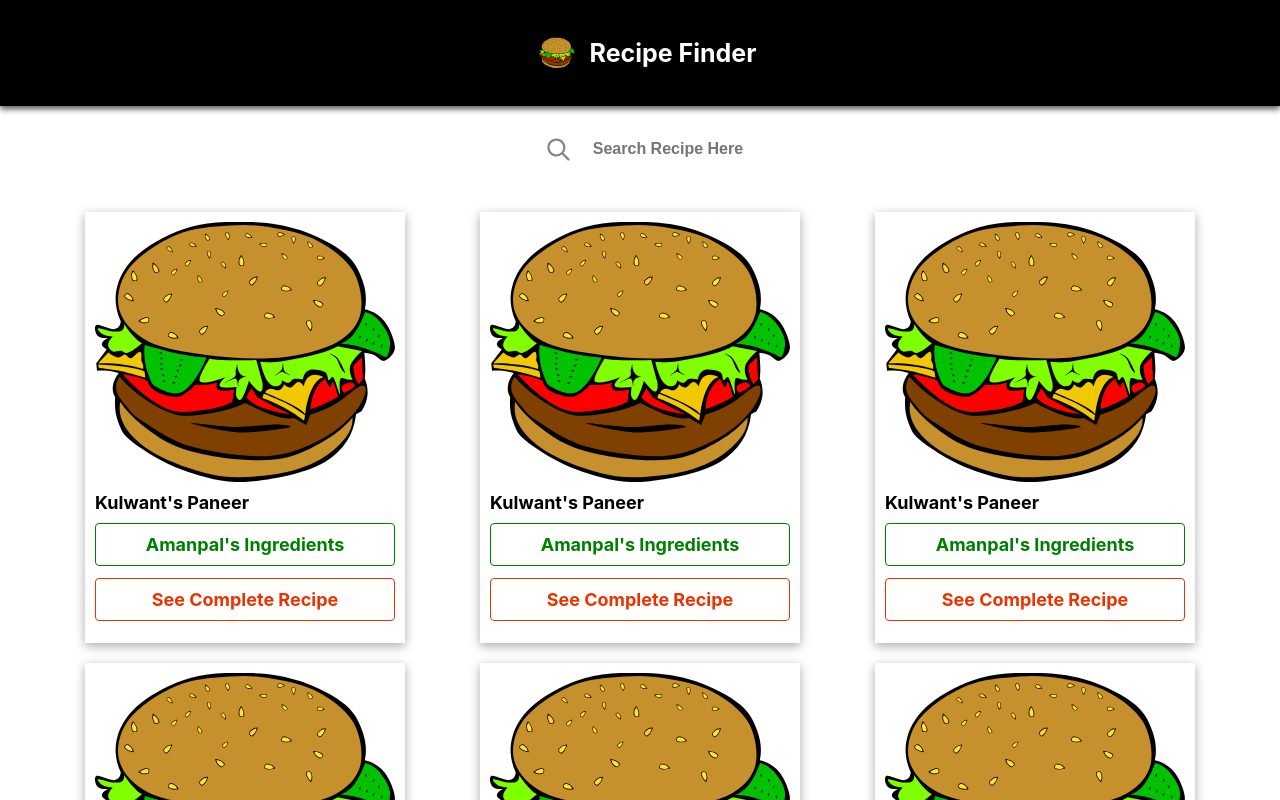
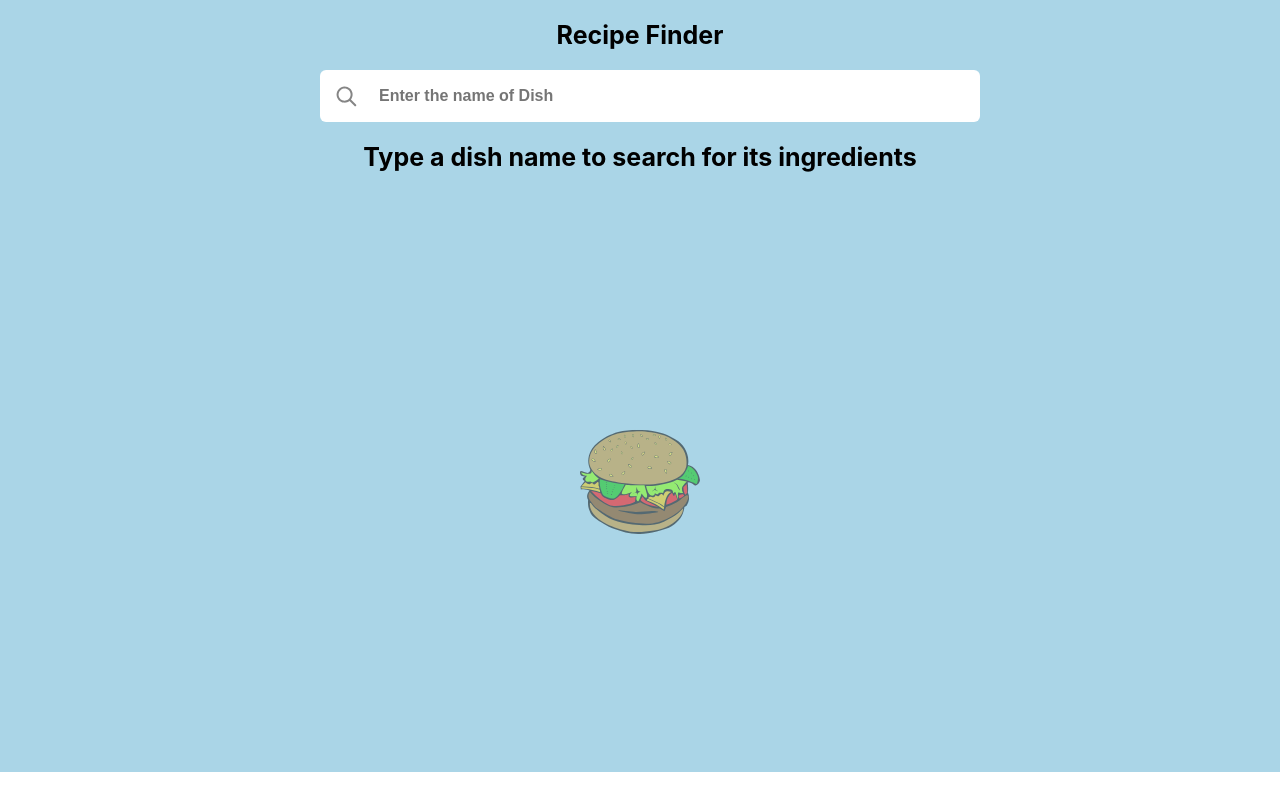
Before and after one commit to kiranpalsingh1806/recipe-finder-app, a React (Create React App) app: page / in a window 1280 px wide. Shown: the top 800 px of the page. Built offline with nearby package versions, Linux system fonts and the light colour scheme.

Commit message:
Added manual UI and placeholder

```diff
--- a/src/App.js
+++ b/src/App.js
@@ -1,102 +1,124 @@
+import React, { useState } from "react";
+import Axios from "axios";
 import styled from "styled-components";
-import Axios from "axios";
-import {Header,AppNameComponent,AppIcon,SearchComponent,SearchIcon,SearchInput} from './components/headerComponent'
-import {RecipeContainer,CoverImage,IngredientsText,SeeMoreText,RecipeName} from './components/recipeComponent'
-import React, { useEffect, useState } from "react";
+import Dialog from "@material-ui/core/Dialog";
+import DialogContent from "@material-ui/core/DialogContent";
+import DialogTitle from "@material-ui/core/DialogTitle";
+import DialogActions from "@material-ui/core/DialogActions";
+import {Header,AppName,AppIcon,SearchBox,SearchIcon,SearchInput,Placeholder} from './components/headerComponent';
+import {RecipeContainer,RecipeName,SeeNewTab,SeeMoreText,CoverImage,IngredientsText} from './components/recipeComponent';
 
 const APP_ID = "1b51b56f";
 const APP_KEY = "3e14eb6e269f8a1148e2b99a00326437";
 
+const RecipeComponent = (props) => {
+const [show, setShow] = useState("");
+const { label, image, ingredients, url } = props.recipe;
+  return (
+    <RecipeContainer>
+      <Dialog
+        onClose={() => console.log("adsadad")}
+        aria-labelledby="simple-dialog-title"
+        open={!!show}
+      >
+        <DialogTitle>Ingredients</DialogTitle>
+        <DialogContent>
+          <RecipeName>{label}</RecipeName>
+          <table>
+            <thead>
+              <th>Ingredient</th>
+              <th>Weight</th>
+            </thead>
+            <tbody>
+              {ingredients.map((ingredient, index) => (
+                <tr key={index} className="ingredient-list">
+                  <td>{ingredient.text}</td>
+                  <td>{ingredient.weight}</td>
+                </tr>
+              ))}
+            </tbody>
+          </table>
+        </DialogContent>
+        <DialogActions>
+          <SeeNewTab onClick={() => window.open(url)}>See More</SeeNewTab>
+          <SeeMoreText onClick={() => setShow("")}>Close</SeeMoreText>
+        </DialogActions>
+      </Dialog>
+      <CoverImage src={image} alt={label} />
+      <RecipeName>{label}</RecipeName>
+      <IngredientsText onClick={() => setShow(!show)}>
+        Ingredients
+      </IngredientsText>
+      <SeeMoreText onClick={() => window.open(url)}>
+        See Complete Recipe
+      </SeeMoreText>
+    </RecipeContainer>
+  );
+};
 
 const Container = styled.div`
   display: flex;
-  flex-direction:column;
-  position:relative;
+  flex-direction: column;
+  background-color: #AAD5E7;
+`;
+const RecipeListContainer = styled.div`
+  display: flex;
+  flex-direction: row;
+  flex-wrap: wrap;
+  padding: 30px;
+  gap: 20px;
+  justify-content: space-evenly;
 `;
 
-export const RecipeListContainer = styled.div`
-    display:flex;
-    flex-direction: row;
-    flex-wrap : wrap;
-    padding:30px;
-    justify-content: space-evenly;
-    gap: 20px;
-`
-
-function App() {
-  const [timeoutId,updateTimeoutId] = useState();
-  const [recipeList,updateRecipeList] = useState();
-
-  const fetchRecipe = async (searchString) => {
+const AppComponent = () => {
+  const [searchQuery, updateSearchQuery] = useState("");
+  const [recipeList, updateRecipeList] = useState([]);
+  const [timeoutId, updateTimeoutId] = useState();
+  const fetchData = async (searchString) => {
     const response = await Axios.get(
       `https://api.edamam.com/search?q=${searchString}&app_id=${APP_ID}&app_key=${APP_KEY}`,
     );
     updateRecipeList(response.data.hits);
   };
 
-  const onTextChange = (event)=> {
-      clearTimeout(timeoutId);
-      const timeout = setTimeout(() =>  fetchRecipe(event.target.value),500);
-      updateTimeoutId(timeout);
+  const onTextChange = (e) => {
+    clearTimeout(timeoutId);
+    updateSearchQuery(e.target.value);
+    const timeout = setTimeout(() => fetchData(e.target.value), 500);
+    updateTimeoutId(timeout);
   };
 
   return (
     <Container>
       <Header>
-            <AppNameComponent>
-                <AppIcon src="/AppIcon.svg" />
-                Recipe Finder
-            </AppNameComponent>
+        <AppName>
+          Recipe Finder
+        </AppName>
       </Header>
-
-      <SearchComponent>
-        <SearchIcon src="/search-icon.svg "/>
+      <SearchBox>
+        <SearchIcon src="/search-icon.svg" />
         <SearchInput
-          placeholder="Search Recipe Here"
+          placeholder="Enter the name of Dish"
+          value={searchQuery}
           onChange={onTextChange}
-          />
-      </SearchComponent>
-
+        />
+      </SearchBox>
+      <Header>
+        <AppName>
+          Type a dish name to search for its ingredients
+        </AppName>
+      </Header>
       <RecipeListContainer>
-          <RecipeContainer>
-              <img src="/AppIcon.svg"/>
-              <RecipeName> Kulwant's Paneer</RecipeName>
-              <IngredientsText>Amanpal's Ingredients</IngredientsText>
-              <SeeMoreText>See Complete Recipe</SeeMoreText>
-          </RecipeContainer>
-          <RecipeContainer>
-              <img src="/AppIcon.svg"/>
-              <RecipeName> Kulwant's Paneer</RecipeName>
-              <IngredientsText>Amanpal's Ingredients</IngredientsText>
-              <SeeMoreText>See Complete Recipe</SeeMoreText>
-          </RecipeContainer>
-          <RecipeContainer>
-              <img src="/AppIcon.svg"/>
-              <RecipeName> Kulwant's Paneer</RecipeName>
-              <IngredientsText>Amanpal's Ingredients</IngredientsText>
-              <SeeMoreText>See Complete Recipe</SeeMoreText>
-          </RecipeContainer>
-          <RecipeContainer>
-              <img src="/AppIcon.svg"/>
-              <RecipeName> Kulwant's Paneer</RecipeName>
-              <IngredientsText>Amanpal's Ingredients</IngredientsText>
-              <SeeMoreText>See Complete Recipe</SeeMoreText>
-          </RecipeContainer>
-          <RecipeContainer>
-              <img src="/AppIcon.svg"/>
-              <RecipeName> Kulwant's Paneer</RecipeName>
-              <IngredientsText>Amanpal's Ingredients</IngredientsText>
-              <SeeMoreText>See Complete Recipe</SeeMoreText>
-          </RecipeContainer>
-          <RecipeContainer>
-              <img src="/AppIcon.svg"/>
-              <RecipeName> Kulwant's Paneer</RecipeName>
-              <IngredientsText>Amanpal's Ingredients</IngredientsText>
-              <SeeMoreText>See Complete Recipe</SeeMoreText>
-          </RecipeContainer>
+        {recipeList?.length ? (
+          recipeList.map((recipe, index) => (
+            <RecipeComponent key={index} recipe={recipe.recipe} />
+          ))
+        ) : (
+          <Placeholder src="/AppIcon.svg" />
+        )}
       </RecipeListContainer>
     </Container>
   );
-}
+};
 
-export default App;
+export default AppComponent;
--- a/src/components/headerComponent.js
+++ b/src/components/headerComponent.js
@@ -1,25 +1,24 @@
 import styled from "styled-components";
 
 export const Header = styled.div`
-  color: white;
-  background-color: black;
-  display:flex;
-  /* justify-content:space-between; */
+  background-color: #AAD5E7;
+  color: black;
+  display: flex;
+  justify-content: space-between;
   flex-direction: row;
+  align-items: center;
   padding: 20px;
   font-size: 25px;
   font-weight: bold;
-  box-shadow: 0 3px 6px 0 #555;
-  align-items: center;
+  /* box-shadow: 0 3px 6px 0 #555; */
 `;
 
-
-
-export const AppNameComponent = styled.div`
-    display:flex;
-    align-items: center;
-    margin-left:auto;
-    margin-right:auto;
+export const AppName = styled.div`
+  display: flex;
+  flex-direction: row;
+  align-items: center;
+  margin-left:auto;
+  margin-right: auto;
 `;
 
 export const AppIcon = styled.img`
@@ -28,25 +27,35 @@ export const AppIcon = styled.img`
   margin: 15px;
 `
 
-export const SearchComponent = styled.div`
-   display: flex;
-   flex-direction: flow;
-   padding: 15px;
-   margin-top:10px;
-   border-radius: 6px;
-   margin-left:41%;
-   margin-right:59%;
+export const SearchBox = styled.div`
+  display: flex;
+  flex-direction: row;
+  padding: 10px 10px;
+  border-radius: 6px;
+  background-color: white;
+  width:50%;
+  margin-left:25%;
 `;
-
 export const SearchIcon = styled.img`
-    width:36px;
-    height:36px;
-`
-
+  width: 32px;
+  height: 32px;
+`;
+export const RecipeImage = styled.img`
+  width: 36px;
+  height: 36px;
+  margin: 15px;
+`;
+export const Placeholder = styled.img`
+  width: 120px;
+  height: 120px;
+  margin: 200px;
+  opacity: 50%;
+`;
 export const SearchInput = styled.input`
+  color: black;
+  font-size: 16px;
+  font-weight: bold;
   border: none;
   outline: none;
-  margin-left:15px;
-  font-size: 16px;
-  font-weight: bold;
-`
+  margin-left: 15px;
+`;
--- a/src/components/recipeComponent.js
+++ b/src/components/recipeComponent.js
@@ -1,38 +1,40 @@
 import styled from "styled-components";
 
 export const RecipeContainer = styled.div`
-    display:flex;
+  display: flex;
   flex-direction: column;
   padding: 10px;
   width: 300px;
   box-shadow: 0 3px 10px 0 #aaa;
-`
-
+`;
 export const CoverImage = styled.img`
-    height:200px;
-`
-
+  object-fit: cover;
+  height: 200px;
+`;
 export const RecipeName = styled.span`
-    font-size:18px;
-    font-weight: bold;
+  font-size: 18px;
+  font-weight: 600;
   color: black;
   margin: 10px 0;
-`
-
-export const IngredientsText = styled.span`
-    font-size:18px;
+  white-space: nowrap;
+  overflow: hidden;
+  text-overflow: ellipsis;
+`;
+export const SeeMoreText = styled.span`
+  color: #eb3300;
+  font-size: 18px;
+  text-align: center;
+  border: solid 1px #eb3300;
+  border-radius: 3px;
+  padding: 10px 15px;
+  cursor: pointer;
+`;
+export const IngredientsText = styled(SeeMoreText)`
+  color: green;
   border: solid 1px green;
-    font-weight: bold;
-    color: black;
   margin-bottom: 12px;
-    cursor: pointer;
-    padding: 10px 15px;
-    border-radius: 4px;
+`;
+export const SeeNewTab = styled(SeeMoreText)`
   color: green;
-    text-align: center;
-`
-
-export const SeeMoreText = styled(IngredientsText)`
-    color:#eb3300;
-    border: solid 1px #eb3300
-`
+  border: solid 1px green;
+`;
```
Lines whose indentation alone changed are shown as unchanged.
